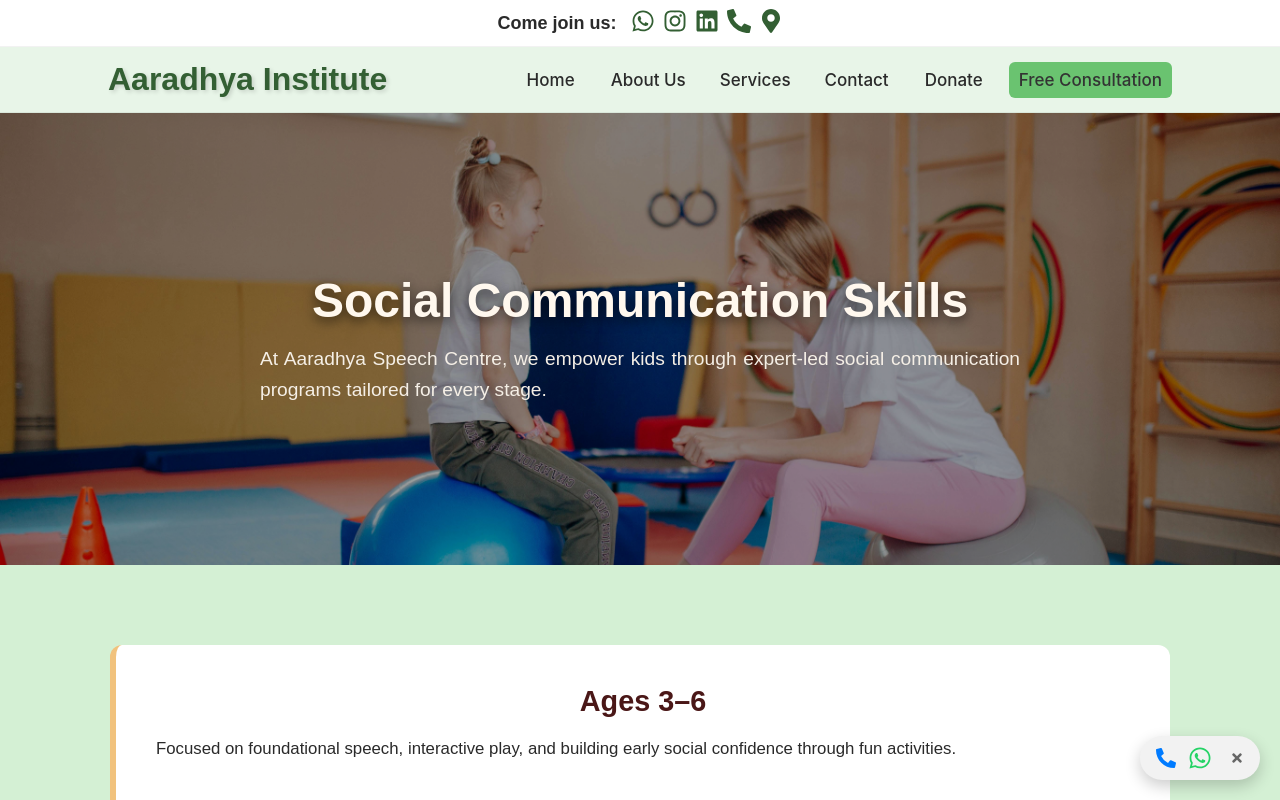
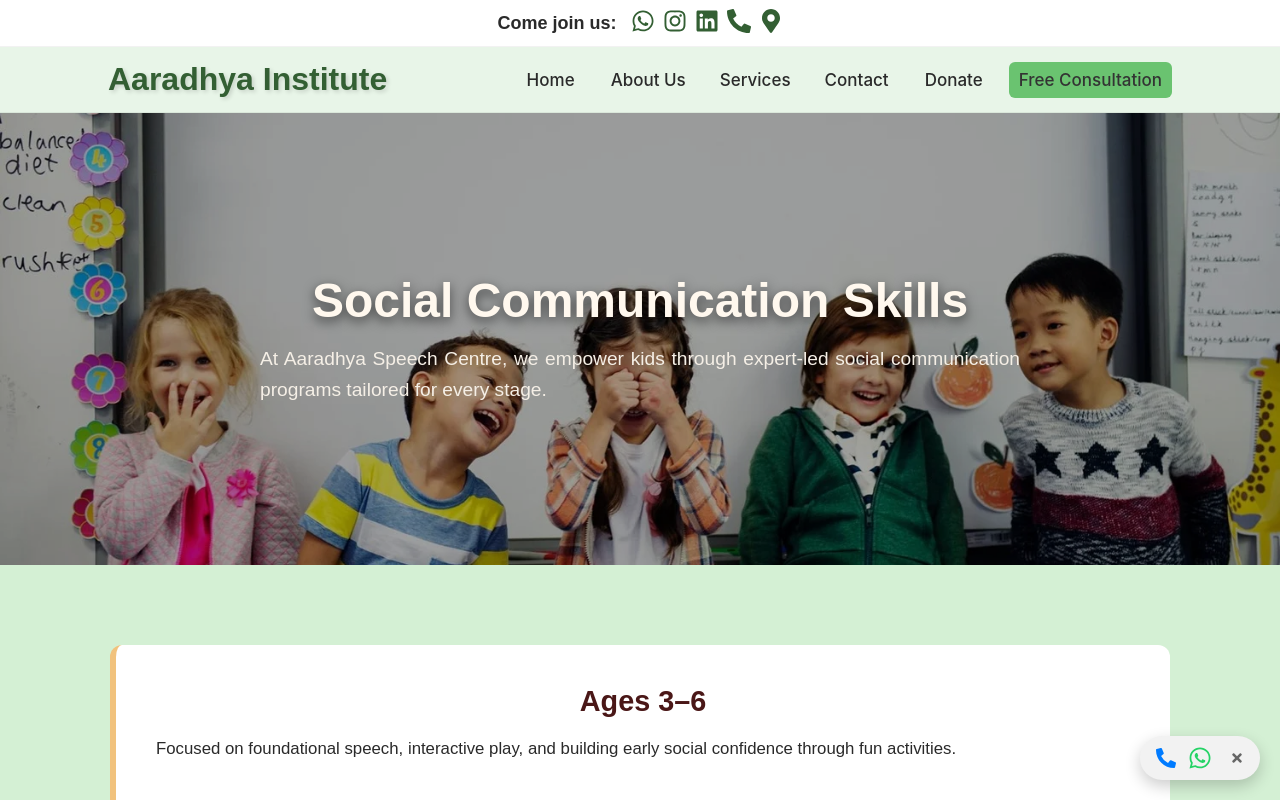
Before and after one commit to ramanhyd99/aaradhyainstitute, a React (Create React App) app: page /services/social-communication-skills in a window 1280 px wide. Shown: the top 800 px of the page. Built offline with nearby package versions, Linux system fonts and the light colour scheme.

Commit message:
revision 1 changes

```diff
--- a/src/pages/SocialCommunicationSkills.css
+++ b/src/pages/SocialCommunicationSkills.css
@@ -17,7 +17,7 @@
       rgba(0, 0, 0, 0.35),
       rgba(0, 0, 0, 0.35)
     ),
-    url("/public/images/physiotherapy-hero.jpg") center 39%/cover no-repeat;
+    url("/public/images/social-cover.webp") center 39%/cover no-repeat;
   padding: 160px 20px;
   text-align: center;
   color: #fff;
```
Also changed, not shown: public/images/social-cover.webp (added).
